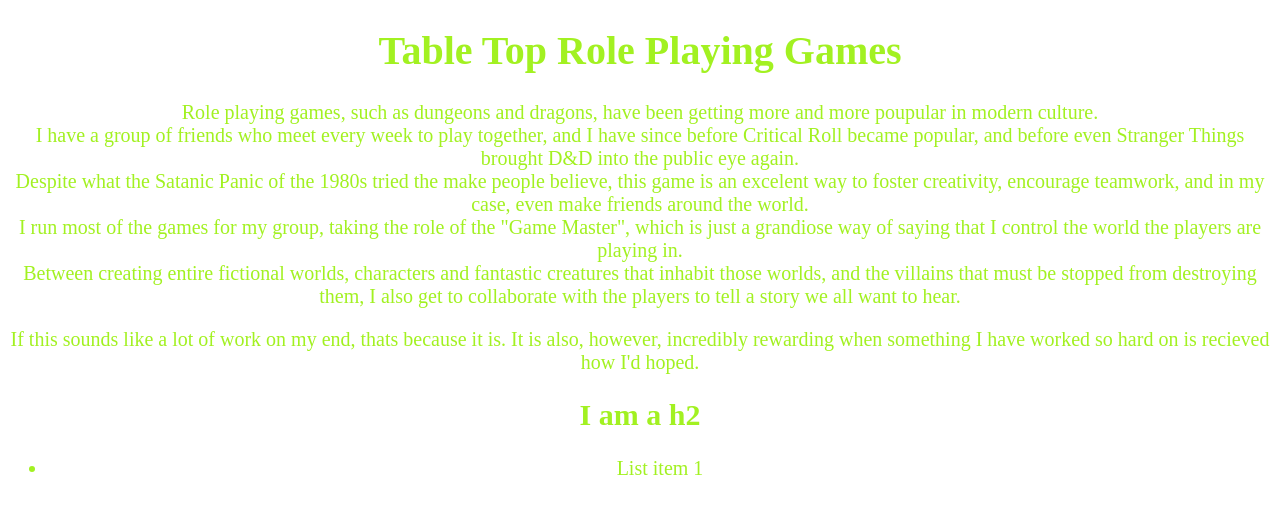
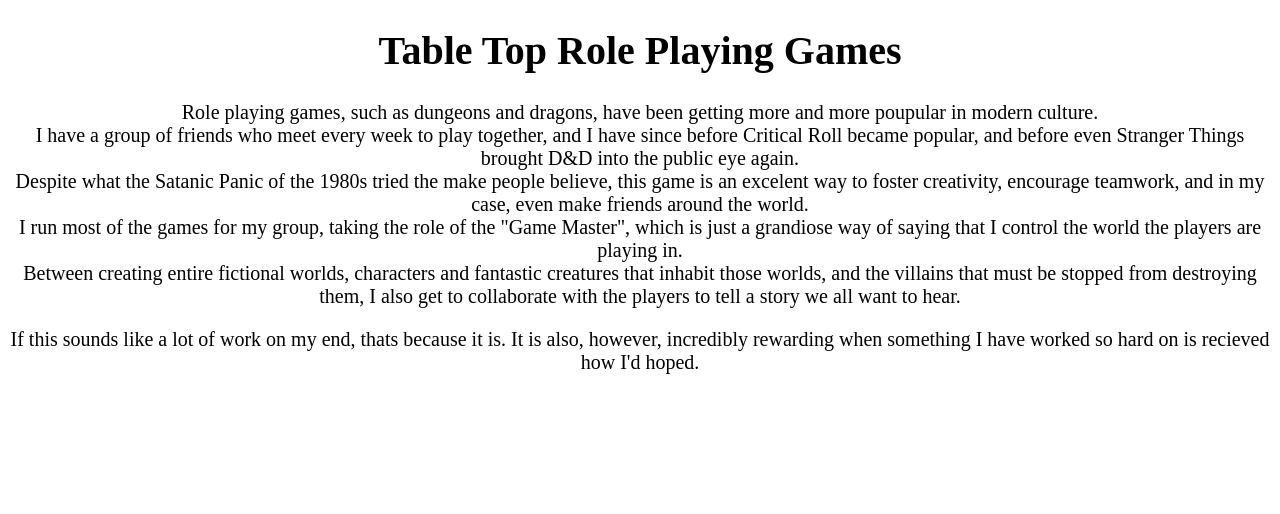
Before and after one commit to UnproblematicVillain/UnproblematicVillain.github.io2, a plain HTML site: page index.html in a window 1280 px wide. Drawn offline with Linux system fonts and the light colour scheme.

Commit message:
setting up initial content for index.html

```diff
--- a/index.html
+++ b/index.html
@@ -26,13 +26,9 @@
 
         </p>
 
-  <h2>I am a h2</h2>
+  <h2></h2>
 
         <div></div>
-
-        <ul>
-            <li>List item 1</li>
-        </ul>
 	</body>
 
 </html>
--- a/styles.css
+++ b/styles.css
@@ -2,13 +2,13 @@
 
 body {
     font-size: 20px;
-    color: rgb(162, 241, 33);
+    color: rgb(0, 0, 0);
     text-align: center;
 }
 
 div {
-    background-color: rgb(32, 31, 31);
+    background-color: rgb(32, 116, 128);
 }
 a {
-    background-color: darkgreen;
+    background-color: rgb(32, 116, 128);
 }
```
